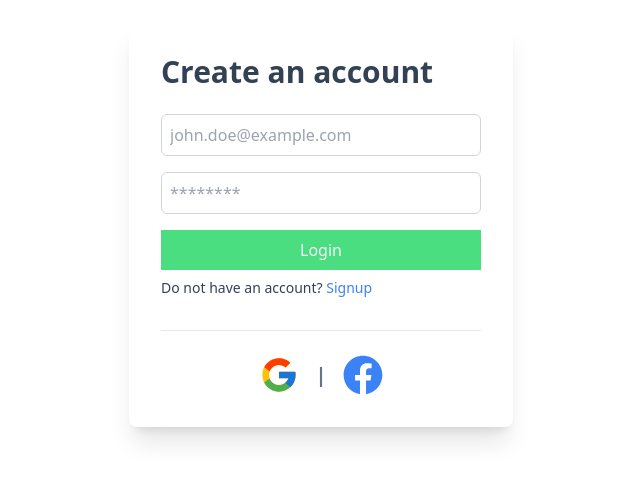
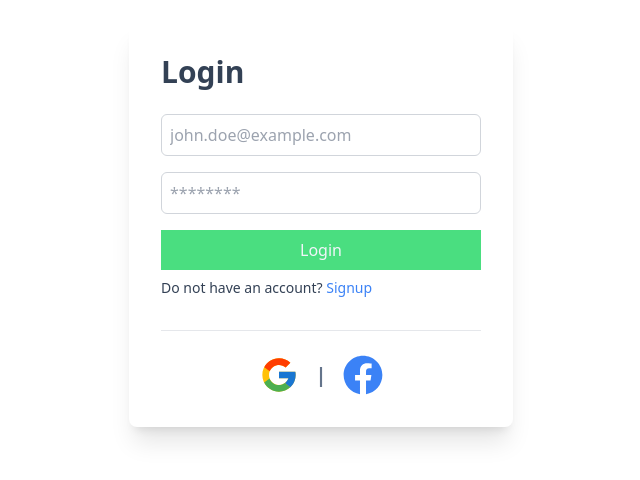
Before and after one commit to SaqlineShabbir/Luxury-center, a Next.js app: page /login in a window 1280 px wide. Shown: the part 176-656 px from the top of the page, without its empty margins (319-959 px from the left). Built offline with nearby package versions, Linux system fonts and the light colour scheme.

Commit message:
some changes

```diff
--- a/src/app/(pages)/login/page.js
+++ b/src/app/(pages)/login/page.js
@@ -43,7 +43,7 @@ const Signup = () => {
 
             <div className="min-h-screen flex items-center justify-center">
                 <div className="bg-white p-8 rounded-lg shadow-xl w-96">
-                    <h2 className="text-3xl font-bold mb-6 text-slate-700">Create an account</h2>
+                    <h2 className="text-3xl font-bold mb-6 text-slate-700">Login</h2>
                     <form onSubmit={handleSubmit}>
                         <div className="mb-4">
                             <input
```
